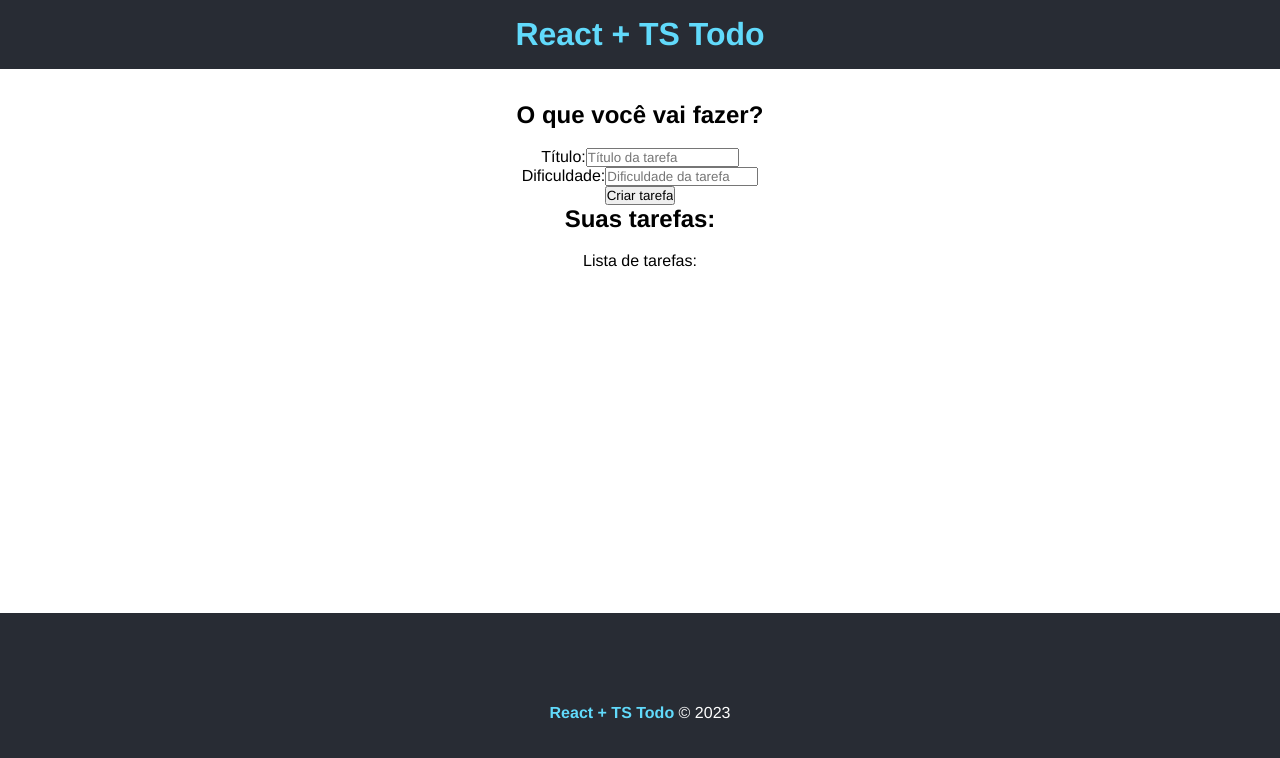
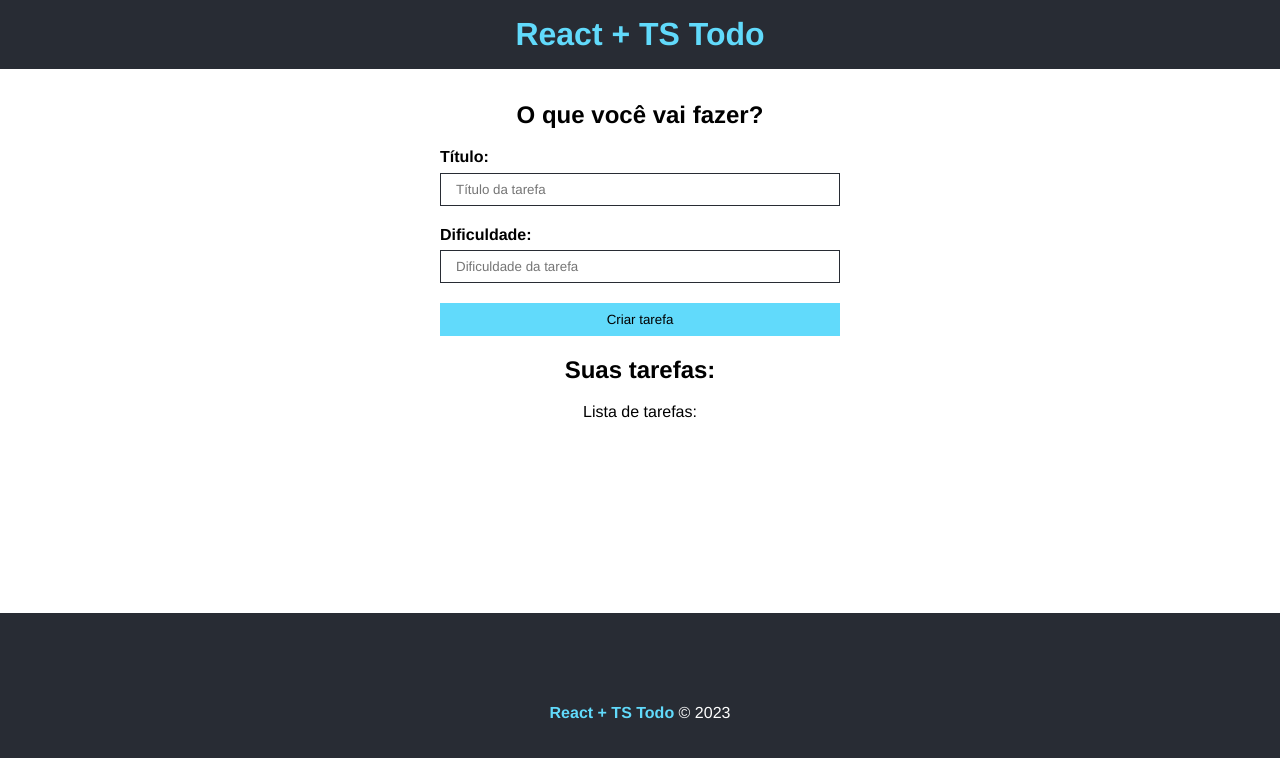
Before and after one commit to Orozimbo1/React-TS_Todo, a React (Vite) app in the folder todo-list/: page / in a window 1280 px wide. Shown: the top 758 px of the page. Built offline with nearby package versions, Linux system fonts and the light colour scheme.

Commit message:
CSS do form

```diff
--- /dev/null
+++ b/todo-list/src/components/Taskform.module.css
@@ -0,0 +1,37 @@
+.form {
+  display: flex;
+  flex-direction: column;
+  max-width: 400px;
+  margin: 0 auto;
+}
+
+.form input {
+  padding: 8px 15px;
+  margin-bottom: 1.5em;
+  border-radius: 0;
+  border: 1px solid #282c34;
+}
+
+.form input[type='submit'] {
+  background-color: #61dafb;
+  border: 1px solid #61dafb;
+  color: #000;
+  transition: .5s;
+  cursor: pointer;
+}
+
+.form input[type='submit']:hover {
+  background-color: #fff;
+  border: 1px solid #282c34;
+}
+
+.input_container {
+  display: flex;
+  flex-direction: column;
+  text-align: left;
+}
+
+.input_container label {
+  font-weight: bold;
+  margin-bottom: .4em;
+}
--- a/todo-list/src/components/Taskform.tsx
+++ b/todo-list/src/components/Taskform.tsx
@@ -1,4 +1,4 @@
-import React from 'react'
+import styles from './Taskform.module.css'
 
 type Props = {
   btnText: string
@@ -6,12 +6,12 @@
 
 const Taskform = ({ btnText }: Props) => {
   return (
-    <form>
-      <div>
+    <form className={styles.form}>
+      <div className={styles.input_container}>
         <label htmlFor="title">Título:</label>
         <input type="text" name='title' placeholder='Título da tarefa'/>
       </div>
-      <div>
+      <div className={styles.input_container}>
         <label htmlFor="difficulty">Dificuldade:</label>
         <input type="text" name='difficulty' placeholder='Dificuldade da tarefa'/>
       </div>
```
